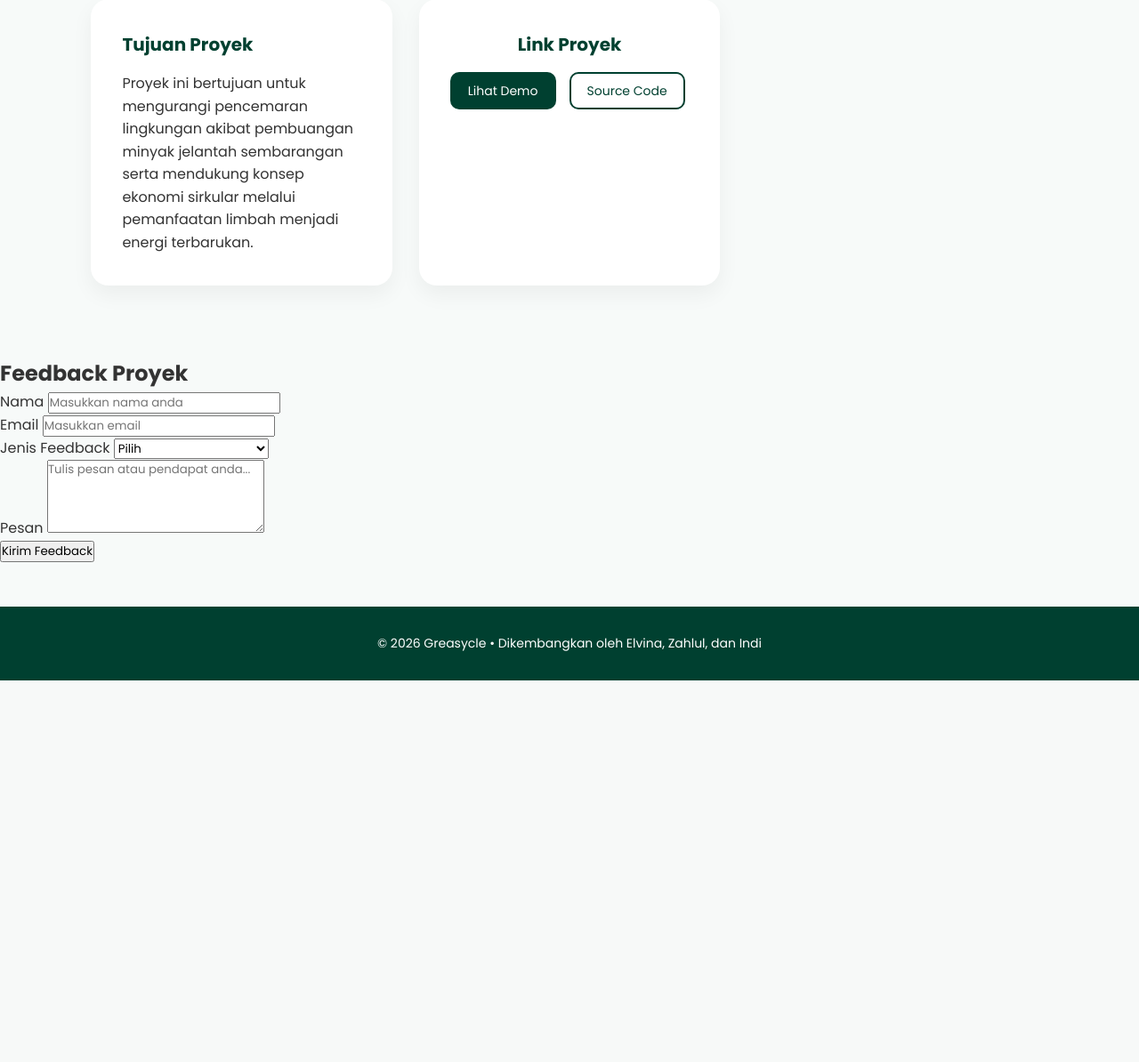
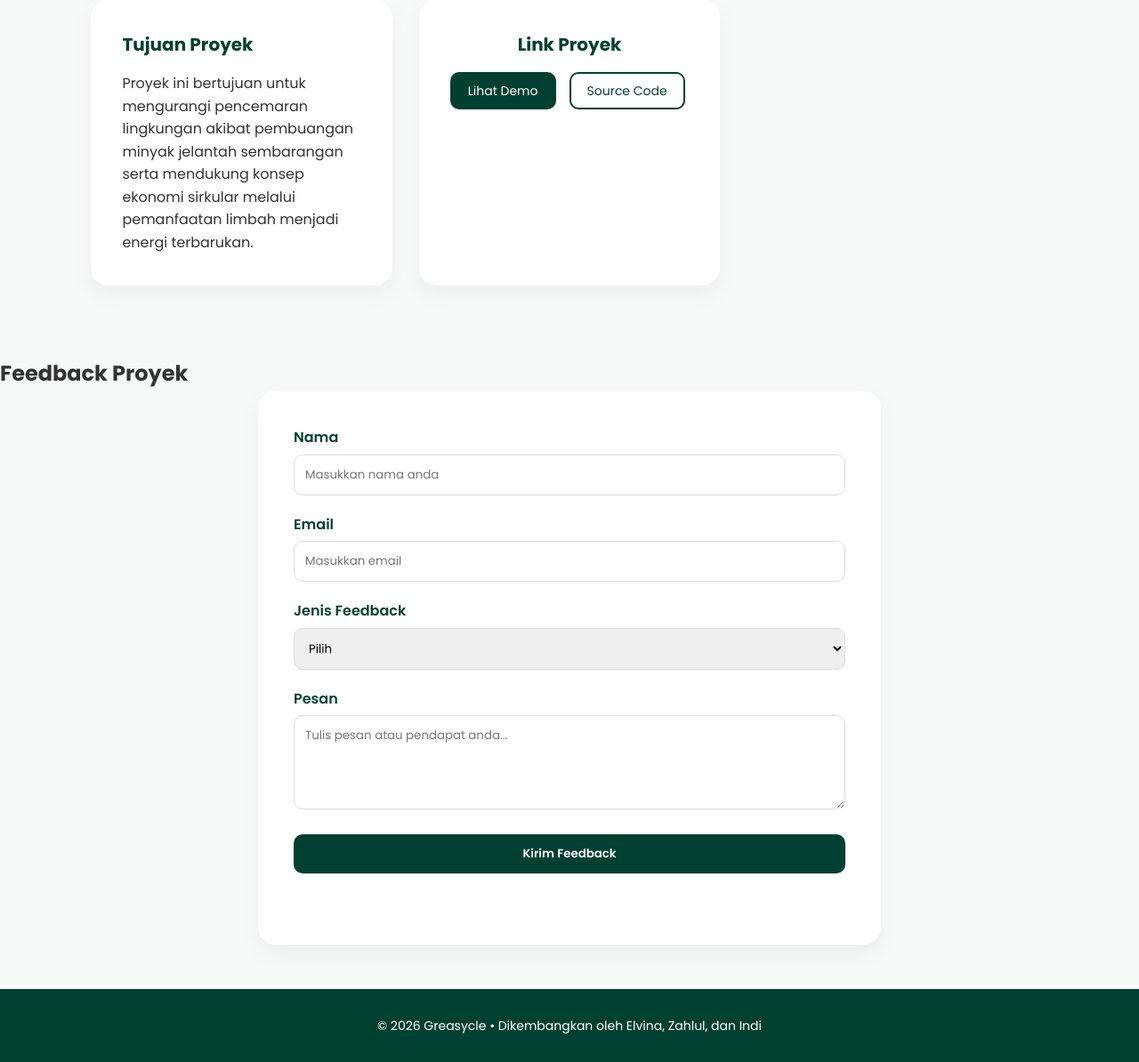
Before and after one commit to indikartikaa/greasycle, a PHP site: page /portofolio.html in a window 1280 px wide. Shown: the part 920-2114 px from the top of the page at 89% size. Before the commit the page ends 1685 px from the top, so only its background shows below. Run offline with PHP 8.4, Linux system fonts and the light colour scheme.

Commit message:
Fix : Sinkronisasi CSS

```diff
--- a/portofolio.css
+++ b/portofolio.css
@@ -186,3 +186,78 @@ padding:30px;
 margin-top:50px;
 font-size:14px;
 }
+
+.portfolio-form{
+max-width:700px;
+margin:auto;
+background:white;
+padding:40px;
+border-radius:20px;
+box-shadow:0 10px 25px rgba(0,0,0,0.05);
+}
+
+.form-group{
+margin-bottom:20px;
+}
+
+.form-group label{
+font-weight:600;
+color:#004030;
+display:block;
+margin-bottom:6px;
+}
+
+.form-group input,
+.form-group select,
+.form-group textarea{
+width:100%;
+padding:12px;
+border-radius:10px;
+border:1px solid #ddd;
+font-family:'Poppins',sans-serif;
+}
+
+.form-group input:focus,
+.form-group textarea:focus,
+.form-group select:focus{
+outline:none;
+border-color:#2d6a4f;
+}
+
+.btn-submit{
+background:#004030;
+color:white;
+padding:12px;
+border:none;
+border-radius:10px;
+width:100%;
+font-weight:600;
+cursor:pointer;
+transition:0.3s;
+}
+
+.btn-submit:hover{
+background:#2d6a4f;
+}
+
+.feedback-list{
+margin-top:40px;
+}
+
+.feedback-item{
+background:#f7faf9;
+padding:15px;
+border-left:4px solid #2d6a4f;
+border-radius:10px;
+margin-bottom:15px;
+}
+
+.feedback-item h4{
+color:#004030;
+margin-bottom:5px;
+}
+
+.feedback-item p{
+font-size:14px;
+color:#555;
+}
```
